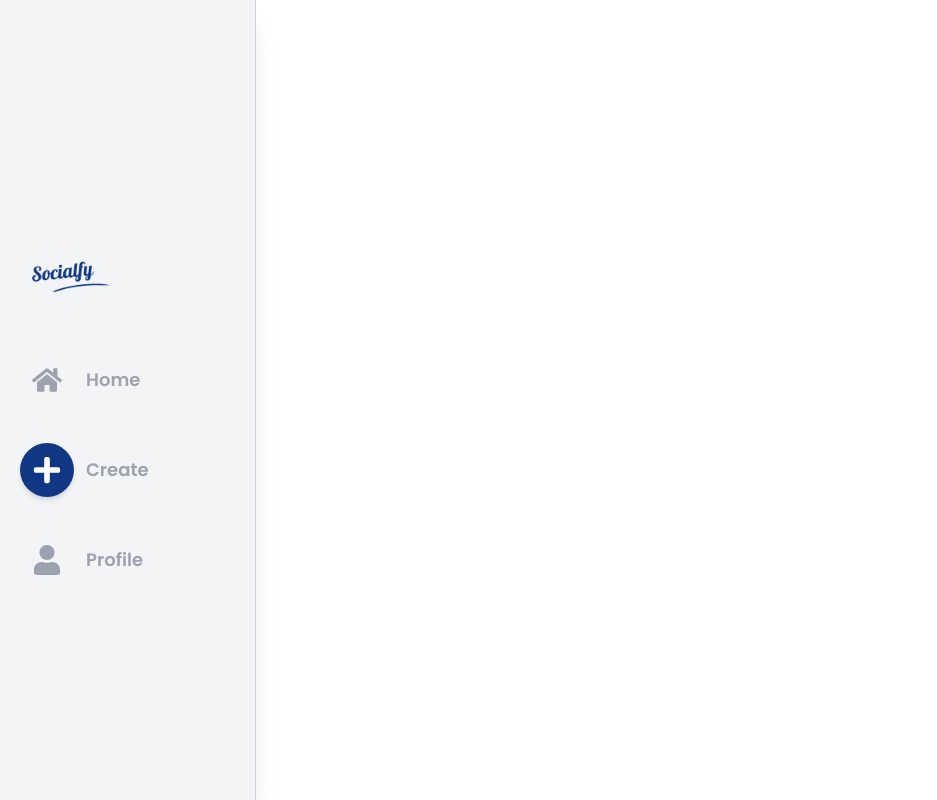
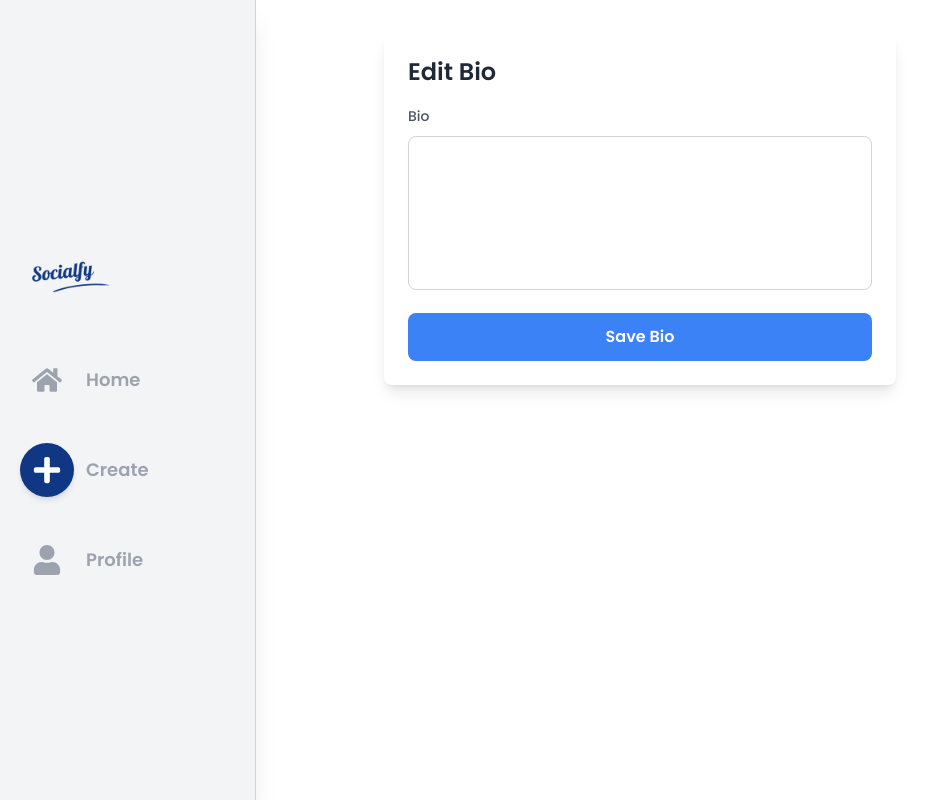
Before and after one commit to gemiyudhia/socialfy, a Next.js app: page /profile/edit-profile in a window 1280 px wide. Shown: the whole page, without its empty margins (0-937 px from the left). Built offline with nearby package versions, Linux system fonts and the light colour scheme; no server answers.

Commit message:
feat(profile): add edit bio feature

```diff
--- a/src/app/profile/edit-profile/page.tsx
+++ b/src/app/profile/edit-profile/page.tsx
@@ -1,7 +1,64 @@
+"use client";
+
+import { app } from "@/lib/firebase/init";
+import { doc, getFirestore, getDoc, updateDoc } from "firebase/firestore";
+import { useState } from "react";
+import { useSession } from "next-auth/react";
+import { useRouter } from "next/navigation";
+
+const firestore = getFirestore(app);
+
 export default function EditProfilePage() {
+  const { data: session } = useSession();
+  const [bio, setBio] = useState(session?.user?.bio || "");
+  const { push } = useRouter();
+
+  const handleSave = async () => {
+    if (!session?.user?.userId) return;
+
+    try {
+      // Referensi ke dokumen pengguna di koleksi 'users' berdasarkan ID dokumen
+      const userRef = doc(firestore, "users", session.user.userId);
+
+      // Cek apakah dokumen pengguna ada
+      const userSnapshot = await getDoc(userRef);
+
+      if (userSnapshot.exists()) {
+        // Jika dokumen ada, perbarui field 'bio'
+        await updateDoc(userRef, {
+          bio: bio, // Memperbarui field 'bio' di dokumen pengguna
+        });
+
+        push("/profile");
+      } else {
+        console.error("User document does not exist.");
+      }
+    } catch (error) {
+      console.error("Error updating bio:", error);
+    }
+  };
+
   return (
-    <div>
-      <p>ini adalah edit profile page</p>
+    <div className="container mx-auto px-4 py-8">
+      <div className="max-w-lg mx-auto bg-white shadow-lg rounded-lg p-6">
+        <h2 className="text-2xl font-semibold text-gray-800 mb-4">Edit Bio</h2>
+        <label htmlFor="bio" className="text-sm font-medium text-gray-600">
+          Bio
+        </label>
+        <textarea
+          id="bio"
+          value={bio}
+          onChange={(e) => setBio(e.target.value)}
+          className="w-full p-4 mt-2 border border-gray-300 rounded-lg resize-none focus:outline-none focus:ring-2 focus:ring-blue-500 focus:border-transparent"
+          rows={5}
+        />
+        <button
+          onClick={handleSave}
+          className="mt-4 w-full py-3 bg-blue-500 text-white rounded-lg font-semibold transition-all duration-300 hover:bg-blue-600 focus:outline-none"
+        >
+          Save Bio
+        </button>
+      </div>
     </div>
-  )
+  );
 }
--- a/src/components/profileComponents/ProfileInfo.tsx
+++ b/src/components/profileComponents/ProfileInfo.tsx
@@ -1,20 +1,24 @@
 import { signOut } from "next-auth/react";
 import { Button } from "../ui/button";
 import { useEffect, useState } from "react";
-import { fetchPostByUser } from "@/lib/firebase/service";
-// import Link from "next/link";
+import { fetchPostByUser, fetchBioByUserId } from "@/lib/firebase/service"; // Import fungsi yang diperlukan
+import Link from "next/link";
 
 type ProfileInfoProps = {
   session: {
     user: {
       username: string;
+      userId: string;
+      bio?: string;
     };
   } | null;
 };
 
 export default function ProfileInfo({ session }: ProfileInfoProps) {
   const [postCount, setPostCount] = useState<number>(0);
+  const [bio, setBio] = useState<string | null>(session?.user?.bio || null);
 
+  // Ambil jumlah post
   useEffect(() => {
     const fetchPostCount = async () => {
       if (session?.user?.username) {
@@ -22,12 +26,27 @@ export default function ProfileInfo({ session }: ProfileInfoProps) {
           const posts = await fetchPostByUser(session.user.username);
           setPostCount(posts.length);
         } catch (error) {
-          console.error("Error to fetch posts: ", error);
+          console.error("Error fetching posts:", error);
         }
       }
     };
     fetchPostCount();
   }, [session?.user?.username]);
+
+  // Ambil bio berdasarkan userId
+  useEffect(() => {
+    const fetchBio = async () => {
+      if (session?.user?.userId) {
+        try {
+          const fetchedBio = await fetchBioByUserId(session.user.userId);
+          setBio(fetchedBio);
+        } catch (error) {
+          console.error("Error fetching bio:", error);
+        }
+      }
+    };
+    fetchBio();
+  }, [session?.user?.userId]);
 
   return (
     <div className="flex-1">
@@ -48,17 +67,15 @@ export default function ProfileInfo({ session }: ProfileInfoProps) {
           <span className="text-sm text-gray-600">Posts</span>
         </div>
       </div>
-      {/* <div className="mt-4">
-        <p className="text-gray-600 text-sm">
-          Web Developer | Coffee Enthusiast | Traveler 🌍
-        </p>
+      <div className="mt-4">
+        <p className="text-gray-600 text-sm">{bio || "No bio available"}</p>
         <Link
           href="/profile/edit-profile"
           className="mt-2 inline-block bg-textPrimary text-white px-4 py-2 rounded text-sm font-medium hover:bg-blue-600 transition duration-200"
         >
           Edit Profile
         </Link>
-      </div> */}
+      </div>
     </div>
   );
 }
```
Also changed, not shown: src/lib/firebase/service.ts (+44 -27 lines).
